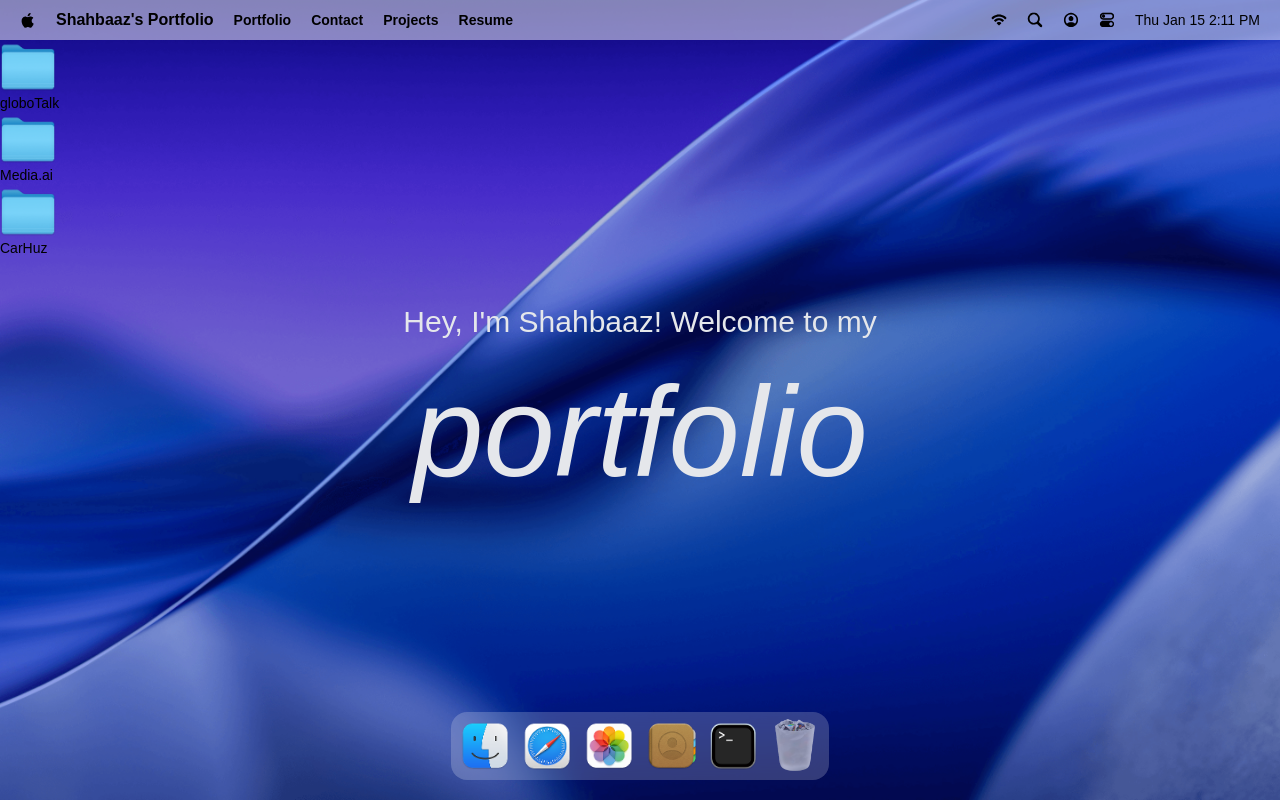
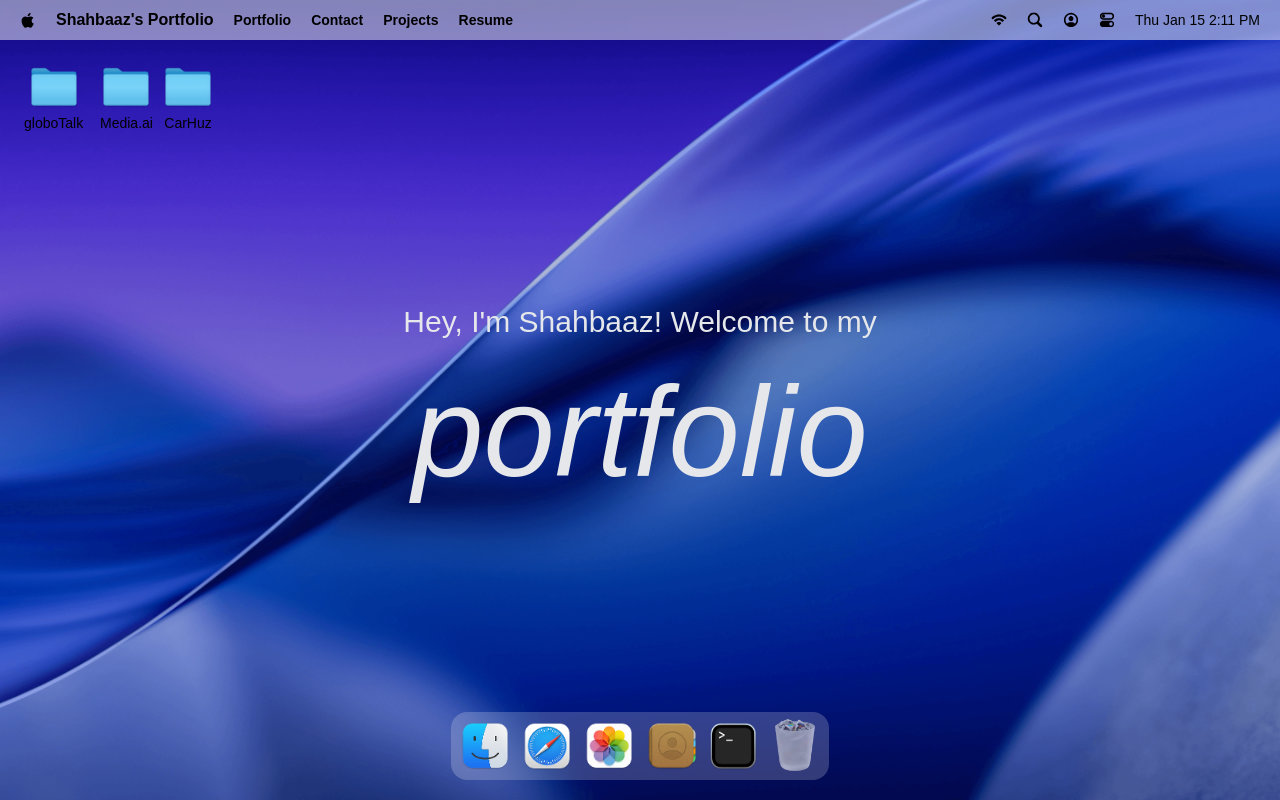
Before and after one commit to ShahbaazX786/personal-portfolio-v2, a Next.js app: page / in a window 1280 px wide. Built offline with nearby package versions, Linux system fonts and the light colour scheme; a web font is replaced by a local one.

Commit message:
Updated id of folder icons in homeicons component as the styles were not getting applied.

```diff
--- a/app/globals.css
+++ b/app/globals.css
@@ -382,7 +382,7 @@ body {
     }
   }
 
-  #home {
+  #desktop-icon {
     @apply relative z-0 max-sm:hidden;
 
     ul {
--- a/components/HomeIcons.tsx
+++ b/components/HomeIcons.tsx
@@ -46,7 +46,7 @@ const HomeIcons = () => {
   };
 
   return (
-    <section id="home-icons">
+    <section id="desktop-icon">
       <ul>
         {projects.map((project) => (
           <li
```
